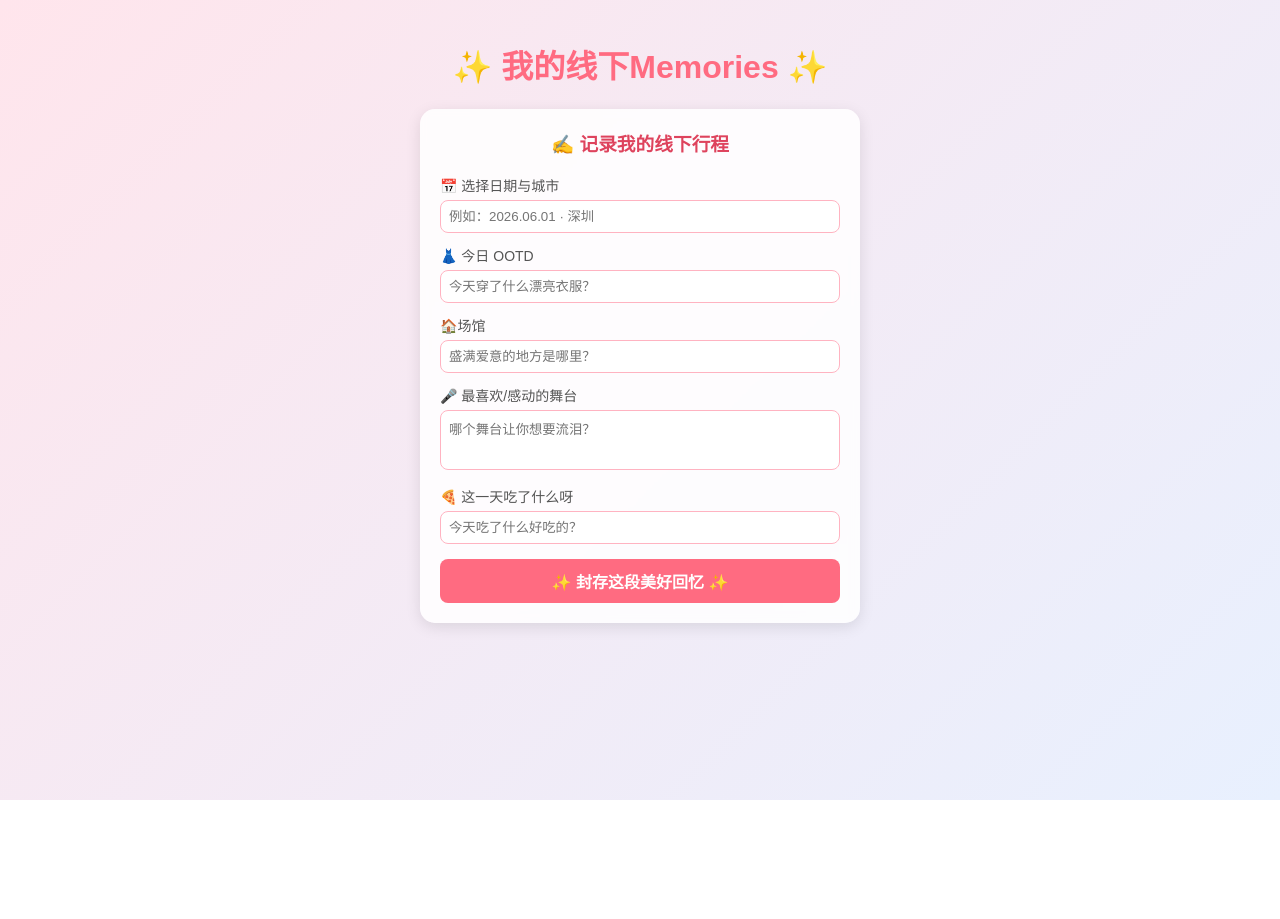
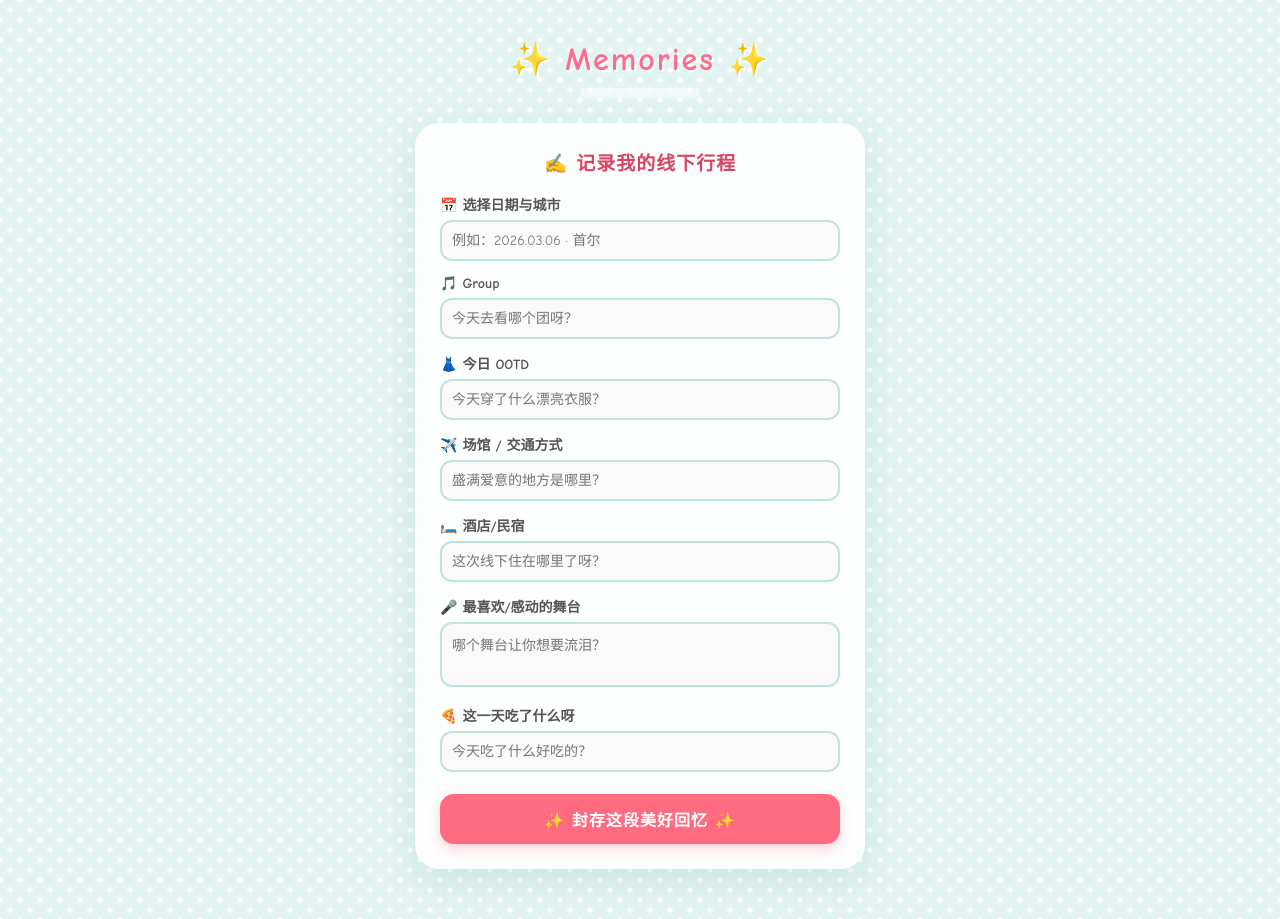
Before and after one commit to paopao923/idol-trip, a plain HTML site: page 追星手帐/index.html in a window 1280 px wide. Before the commit the page ends 800 px from the top, so only its background shows below. Drawn offline with Linux system fonts and the light colour scheme.

Commit message:
Update index.html

```diff
--- a/追星手帐/index.html
+++ b/追星手帐/index.html
@@ -2,57 +2,69 @@
 <html lang="zh-CN">
 <head>
     <meta charset="UTF-8">
-    <title>✨ 我的追星线下纪念馆 ✨</title>
+    <title>✨ Memories ✨</title>
 </head>
-<body style="background: linear-gradient(135deg, #ffe5ec 0%, #e8f0fe 100%); min-height: 100vh; margin: 0; padding: 20px; box-sizing: border-box;">
+<body style="background-color: #e2f4f1; background-image: radial-gradient(#ffffff 20%, transparent 20%), radial-gradient(#ffffff 20%, transparent 20%); background-size: 20px 20px; background-position: 0 0, 10px 10px; min-height: 100vh; margin: 0; padding: 20px; box-sizing: border-box; display: flex; flex-direction: column; align-items: center; font-family: 'Hiragino Maru Gothic ProN', 'Comic Sans MS', 'PingFang SC', 'Microsoft YaHei', sans-serif;">
 
-    <h1 style="text-align: center; color: #ff6b81; font-family: sans-serif;">✨ 我的线下Memories ✨</h1>
+    <h1 style="color: #ff6b8b; text-align: center; font-size: 32px; font-weight: 900; margin: 20px 0 10px 0; text-shadow: 2px 2px 0px #ffffff; letter-spacing: 2px;">✨ Memories ✨</h1>
+    <div style="background: rgba(255, 255, 255, 0.5); width: 120px; height: 10px; border-radius: 10px; margin-bottom: 25px;"></div>
 
-    <div style="background-color: rgba(255, 255, 255, 0.85); backdrop-filter: blur(5px); border-radius: 15px; padding: 20px; max-width: 400px; margin: 20px auto; box-shadow: 0 4px 15px rgba(0,0,0,0.1); font-family: sans-serif;">
+    <div style="background-color: rgba(255, 255, 255, 0.9); backdrop-filter: blur(5px); border-radius: 24px; padding: 25px; max-width: 450px; width: 100%; box-shadow: 0 12px 35px rgba(162, 210, 203, 0.4); box-sizing: border-box; margin-bottom: 30px;">
 
-        <h3 style="color: #de435d; margin-top: 0; text-align: center;">✍️ 记录我的线下行程</h3>
+        <h3 style="color: #d94663; margin-top: 0; text-align: center; font-size: 19px; font-weight: bold; letter-spacing: 1px;">✍️ 记录我的线下行程</h3>
 
-        <div style="margin-bottom: 12px;">
-            <label style="display: block; font-size: 14px; color: #555; margin-bottom: 5px;">📅 选择日期与城市</label>
-            <input type="text" id="input-date" placeholder="例如：2026.06.01 · 深圳" style="width: 100%; padding: 8px; border: 1px solid #ffb3c1; border-radius: 8px; box-sizing: border-box; outline: none;">
+        <div style="margin-bottom: 14px;">
+            <label style="display: block; font-size: 14px; color: #555; margin-bottom: 6px; font-weight: bold;">📅 选择日期与城市</label>
+            <input type="text" id="input-date" placeholder="例如：2026.03.06 · 首尔" style="width: 100%; padding: 10px; border: 2px solid #bfe3dd; border-radius: 12px; box-sizing: border-box; outline: none; background-color: #fafafa; font-family: inherit; font-size: 14px;">
         </div>
 
-        <div style="margin-bottom: 12px;">
-            <label style="display: block; font-size: 14px; color: #555; margin-bottom: 5px;">👗 今日 OOTD</label>
-            <input type="text" id="input-ootd" placeholder="今天穿了什么漂亮衣服？" style="width: 100%; padding: 8px; border: 1px solid #ffb3c1; border-radius: 8px; box-sizing: border-box; outline: none;">
+        <div style="margin-bottom: 14px;">
+            <label style="display: block; font-size: 14px; color: #555; margin-bottom: 6px; font-weight: bold;">🎵 Group</label>
+            <input type="text" id="input-group" placeholder="今天去看哪个团呀？" style="width: 100%; padding: 10px; border: 2px solid #bfe3dd; border-radius: 12px; box-sizing: border-box; outline: none; background-color: #fafafa; font-family: inherit; font-size: 14px;">
         </div>
 
-        <div style="margin-bottom: 12px;">
-            <label style="display: block; font-size: 14px; color: #555; margin-bottom: 5px;">🏠场馆</label>
-            <input type="text" id="input-transport" placeholder="盛满爱意的地方是哪里？" style="width: 100%; padding: 8px; border: 1px solid #ffb3c1; border-radius: 8px; box-sizing: border-box; outline: none;">
+        <div style="margin-bottom: 14px;">
+            <label style="display: block; font-size: 14px; color: #555; margin-bottom: 6px; font-weight: bold;">👗 今日 OOTD</label>
+            <input type="text" id="input-ootd" placeholder="今天穿了什么漂亮衣服？" style="width: 100%; padding: 10px; border: 2px solid #bfe3dd; border-radius: 12px; box-sizing: border-box; outline: none; background-color: #fafafa; font-family: inherit; font-size: 14px;">
         </div>
 
-        <div style="margin-bottom: 12px;">
-            <label style="display: block; font-size: 14px; color: #555; margin-bottom: 5px;">🎤 最喜欢/感动的舞台</label>
-            <textarea id="input-stage" placeholder="哪个舞台让你想要流泪？" style="width: 100%; padding: 8px; border: 1px solid #ffb3c1; border-radius: 8px; box-sizing: border-box; outline: none; height: 60px; resize: none;"></textarea>
+        <div style="margin-bottom: 14px;">
+            <label style="display: block; font-size: 14px; color: #555; margin-bottom: 6px; font-weight: bold;">✈️ 场馆 / 交通方式</label>
+            <input type="text" id="input-transport" placeholder="盛满爱意的地方是哪里？" style="width: 100%; padding: 10px; border: 2px solid #bfe3dd; border-radius: 12px; box-sizing: border-box; outline: none; background-color: #fafafa; font-family: inherit; font-size: 14px;">
         </div>
 
-        <div style="margin-bottom: 15px;">
-            <label style="display: block; font-size: 14px; color: #555; margin-bottom: 5px;">🍕 这一天吃了什么呀</label>
-            <input type="text" id="input-food" placeholder="今天吃了什么好吃的？" style="width: 100%; padding: 8px; border: 1px solid #ffb3c1; border-radius: 8px; box-sizing: border-box; outline: none;">
+        <div style="margin-bottom: 14px;">
+            <label style="display: block; font-size: 14px; color: #555; margin-bottom: 6px; font-weight: bold;">🛏️ 酒店/民宿</label>
+            <input type="text" id="input-hotel" placeholder="这次线下住在哪里了呀？" style="width: 100%; padding: 10px; border: 2px solid #bfe3dd; border-radius: 12px; box-sizing: border-box; outline: none; background-color: #fafafa; font-family: inherit; font-size: 14px;">
         </div>
 
-        <button onclick="addRecord()" style="width: 100%; background-color: #ff6b81; color: white; border: none; padding: 10px; border-radius: 8px; font-size: 16px; cursor: pointer; font-weight: bold; transition: background 0.3s;">✨ 封存这段美好回忆 ✨</button>
+        <div style="margin-bottom: 14px;">
+            <label style="display: block; font-size: 14px; color: #555; margin-bottom: 6px; font-weight: bold;">🎤 最喜欢/感动的舞台</label>
+            <textarea id="input-stage" placeholder="哪个舞台让你想要流泪？" style="width: 100%; padding: 10px; border: 2px solid #bfe3dd; border-radius: 12px; box-sizing: border-box; outline: none; height: 65px; resize: none; background-color: #fafafa; font-family: inherit; font-size: 14px;"></textarea>
+        </div>
+
+        <div style="margin-bottom: 22px;">
+            <label style="display: block; font-size: 14px; color: #555; margin-bottom: 6px; font-weight: bold;">🍕 这一天吃了什么呀</label>
+            <input type="text" id="input-food" placeholder="今天吃了什么好吃的？" style="width: 100%; padding: 10px; border: 2px solid #bfe3dd; border-radius: 12px; box-sizing: border-box; outline: none; background-color: #fafafa; font-family: inherit; font-size: 14px;">
+        </div>
+
+        <button onclick="addRecord()" style="width: 100%; background-color: #ff6b81; color: white; border: none; padding: 13px; border-radius: 14px; font-size: 16px; cursor: pointer; font-weight: bold; transition: transform 0.1s, background 0.3s; box-shadow: 0 5px 12px rgba(255, 107, 129, 0.3); font-family: inherit; letter-spacing: 1px;">✨ 封存这段美好回忆 ✨</button>
 
     </div>
 
-    <div id="records-container"></div>
+    <div id="records-container" style="width: 100%; max-width: 450px; box-sizing: border-box;"></div>
 
     <script>
-        // 🧙‍♂️ 魔法 1：一进网页，立刻去浏览器的“保险箱”里把以前存的数据拿出来显示
         window.onload = function() {
             displayRecords();
         }
 
         function addRecord() {
             const date = document.getElementById('input-date').value;
+            const group = document.getElementById('input-group').value;
             const ootd = document.getElementById('input-ootd').value;
             const transport = document.getElementById('input-transport').value;
+            const hotel = document.getElementById('input-hotel').value;
             const stage = document.getElementById('input-stage').value;
             const food = document.getElementById('input-food').value;
 
@@ -61,37 +73,33 @@
                 return;
             }
 
-            // 把这一条新记录打包成一个数据对象
-            const newRecord = { date, ootd, transport, stage, food };
+            const newRecord = { date, group, ootd, transport, hotel, stage, food };
 
-            // 🧙‍♂️ 魔法 2：把新记录塞进保险箱
             let records = JSON.parse(localStorage.getItem('myIdolRecords')) || [];
-            records.unshift(newRecord); // 把最新的记录放在最前面
+            records.unshift(newRecord);
             localStorage.setItem('myIdolRecords', JSON.stringify(records));
 
-            // 重新刷新列表显示，并清空输入框
             displayRecords();
             clearInputs();
         }
 
-        // 🧙‍♂️ 魔法 3：专门负责把保险箱里的数据变成一张张粉嫩卡片的函数
         function displayRecords() {
             const records = JSON.parse(localStorage.getItem('myIdolRecords')) || [];
             const container = document.getElementById('records-container');
 
-            // 先把盘子洗干净
             container.innerHTML = "";
 
-            // 循环把每条数据织成 HTML 卡片
             records.forEach(record => {
                 const cardHTML = `
-                    <div style="background-color: #fff5f6; border: 2px solid #ffb3c1; border-radius: 15px; padding: 20px; max-width: 400px; margin: 20px auto; box-shadow: 0 4px 8px rgba(0,0,0,0.05); font-family: sans-serif; animation: popIn 0.3s ease;">
-                        <h3 style="color: #de435d; margin-top: 0;">📅 ${record.date}</h3>
-                        <hr style="border: 0; border-top: 1px dashed #ffb3c1;">
-                        <p><strong>👗 今日 OOTD：</strong>${record.ootd || '未记录'}</p>
-                        <p><strong>✈️ 交通方式：</strong>${record.transport || '未记录'}</p>
-                        <p><strong>🎤 神仙舞台：</strong>${record.stage || '未记录'}</p>
-                        <p><strong>🍕 限定美食：</strong>${record.food || '未记录'}</p>
+                    <div style="background-color: #ffffff; border: 2.5px solid #bfe3dd; border-radius: 20px; padding: 20px; width: 100%; margin-bottom: 20px; box-shadow: 0 6px 15px rgba(162, 210, 203, 0.2); font-family: inherit; animation: popIn 0.3s ease; box-sizing: border-box;">
+                        <h3 style="color: #d94663; margin-top: 0; font-size: 18px; font-weight: bold;">📅 ${record.date}</h3>
+                        <hr style="border: 0; border-top: 2px dashed #bfe3dd; margin: 12px 0;">
+                        <p style="font-size: 14px; margin: 10px 0; color: #444; line-height: 1.5;"><strong style="color: #2cb5a0; font-weight: bold;">🎵 追团对象：</strong>${record.group || '未记录'}</p>
+                        <p style="font-size: 14px; margin: 10px 0; color: #444; line-height: 1.5;"><strong style="color: #2cb5a0; font-weight: bold;">👗 今日 OOTD：</strong>${record.ootd || '未记录'}</p>
+                        <p style="font-size: 14px; margin: 10px 0; color: #444; line-height: 1.5;"><strong style="color: #2cb5a0; font-weight: bold;">✈️ 交通/场馆：</strong>${record.transport || '未记录'}</p>
+                        <p style="font-size: 14px; margin: 10px 0; color: #444; line-height: 1.5;"><strong style="color: #2cb5a0; font-weight: bold;">🛏️ 住宿地点：</strong>${record.hotel || '未记录'}</p>
+                        <p style="font-size: 14px; margin: 10px 0; color: #444; line-height: 1.5;"><strong style="color: #2cb5a0; font-weight: bold;">🎤 神仙舞台：</strong>${record.stage || '未记录'}</p>
+                        <p style="font-size: 14px; margin: 10px 0; color: #444; line-height: 1.5;"><strong style="color: #2cb5a0; font-weight: bold;">🍕 限定美食：</strong>${record.food || '未记录'}</p>
                     </div>
                 `;
                 container.innerHTML += cardHTML;
@@ -100,8 +108,10 @@
 
         function clearInputs() {
             document.getElementById('input-date').value = '';
+            document.getElementById('input-group').value = '';
             document.getElementById('input-ootd').value = '';
             document.getElementById('input-transport').value = '';
+            document.getElementById('input-hotel').value = '';
             document.getElementById('input-stage').value = '';
             document.getElementById('input-food').value = '';
         }
@@ -109,8 +119,11 @@
 
     <style>
         @keyframes popIn {
-            0% { transform: scale(0.9); opacity: 0; }
+            0% { transform: scale(0.95); opacity: 0; }
             100% { transform: scale(1); opacity: 1; }
+        }
+        button:active {
+            transform: scale(0.98);
         }
     </style>
 </body>
```
